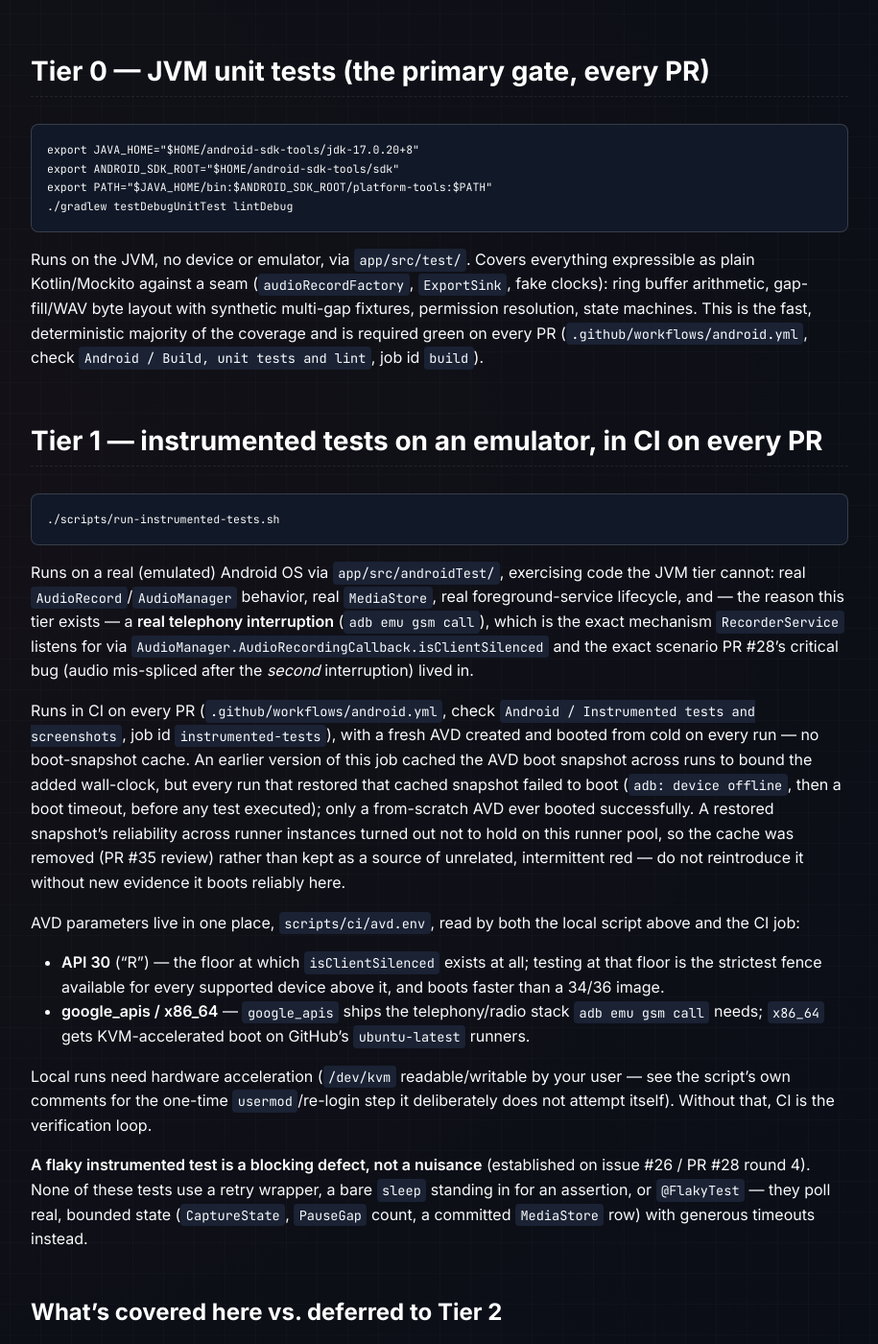
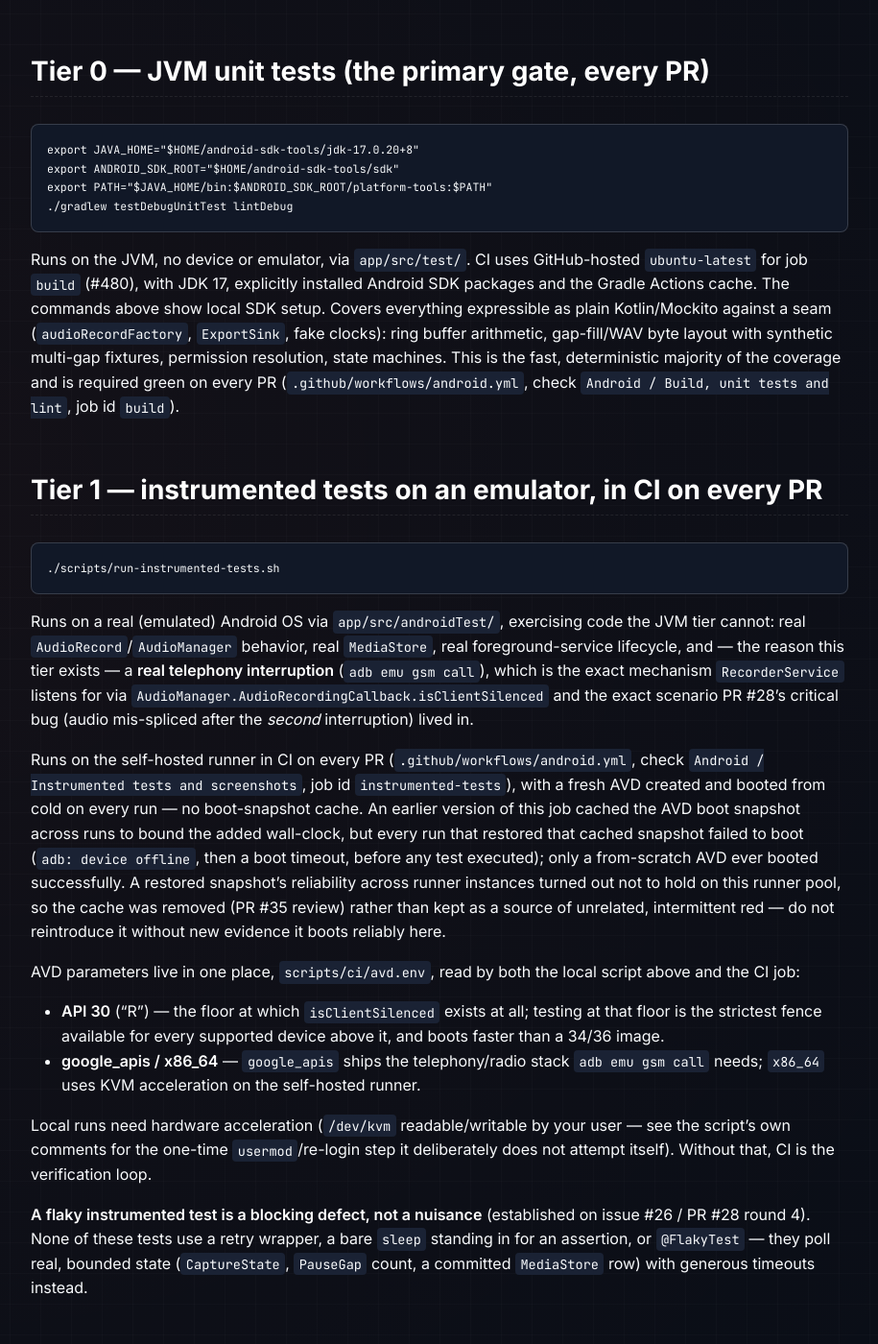
Before and after one commit to alexandre-machado/audio-blackbox, a Jekyll site: the page built from docs/testing/tiers.md, in a window 1280 px wide and 1400 px high, scrolled down 274 px. Shown: the whole window at 96% size, without its empty margins (182-1097 px from the left). Built offline with Jekyll 4.4.1, drawn with Linux system fonts in a browser that asks for light colours; our own code applies the rules of GitHub Pages for plain Markdown files.

Commit message:
ci: run build/lint, listing diff and the site on GitHub-hosted runners (#480 option c)
Owner decision AB-2411-47: trial of @arch option (c) from #480, reverted on trouble. Only the
emulator job and the Play deploy stay on the shared self-hosted runner.

- To ubuntu-latest: android.yml build (Android / Build, unit tests and lint),
  custom-listing-diff, and site.yml build and deploy (the Cloudflare jobs were already hosted).
  Each one sets up JDK 17, Android SDK 37.1 / build-tools 37.0.0, Gradle (cache, read-only on
  PRs), Python 3.12, and the locked Jekyll toolchain under RUNNER_TEMP. No self-hosted
  paths remain.
- Self-hosted, unchanged: instrumented-tests and deploy-playstore (keystore and Play secrets).
- Removed from the self-hosted instrumented job: the step running `sudo rm -rf` of hosted
  toolchains and `sudo docker image prune -af` on a host shared with another project.
- Secrets: the moved jobs reference no secrets (R8 needs no keystore; listing uses
  github.token). Fork guards, permissions and PR-only concurrency are unchanged.
- AGENTS.md §6/§9, docs/testing/tiers.md and docs/development/cloudflare-hotsite.md describe
  the split and #480's observation and revert criteria.

Refs #480

Co-Authored-By: Claude Opus 5.5 <noreply@anthropic.com>
Claude-Session: https://claude.ai/code/session_01DAuwvqLMqUYR79G1y28TuE

````diff
--- a/docs/testing/tiers.md
+++ b/docs/testing/tiers.md
@@ -13,7 +13,9 @@ export PATH="$JAVA_HOME/bin:$ANDROID_SDK_ROOT/platform-tools:$PATH"
 ./gradlew testDebugUnitTest lintDebug
 ```
 
-Runs on the JVM, no device or emulator, via `app/src/test/`. Covers everything expressible as
+Runs on the JVM, no device or emulator, via `app/src/test/`. CI uses GitHub-hosted
+`ubuntu-latest` for job `build` (#480), with JDK 17, explicitly installed Android SDK
+packages and the Gradle Actions cache. The commands above show local SDK setup. Covers everything expressible as
 plain Kotlin/Mockito against a seam (`audioRecordFactory`, `ExportSink`, fake clocks): ring
 buffer arithmetic, gap-fill/WAV byte layout with synthetic multi-gap fixtures, permission
 resolution, state machines. This is the fast, deterministic majority of the coverage and is
@@ -32,7 +34,7 @@ lifecycle, and — the reason this tier exists — a **real telephony interrupti
 `AudioManager.AudioRecordingCallback.isClientSilenced` and the exact scenario PR #28's critical
 bug (audio mis-spliced after the *second* interruption) lived in.
 
-Runs in CI on every PR (`.github/workflows/android.yml`, check `Android / Instrumented tests and screenshots`, job id `instrumented-tests`), with a fresh AVD
+Runs on the self-hosted runner in CI on every PR (`.github/workflows/android.yml`, check `Android / Instrumented tests and screenshots`, job id `instrumented-tests`), with a fresh AVD
 created and booted from cold on every run — no boot-snapshot cache. An earlier version of this
 job cached the AVD boot snapshot across runs to bound the added wall-clock, but every run that
 restored that cached snapshot failed to boot (`adb: device offline`, then a boot timeout, before
@@ -48,7 +50,7 @@ the CI job:
   is the strictest fence available for every supported device above it, and boots faster than a
   34/36 image.
 - **google_apis / x86_64** — `google_apis` ships the telephony/radio stack `adb emu gsm call`
-  needs; `x86_64` gets KVM-accelerated boot on GitHub's `ubuntu-latest` runners.
+  needs; `x86_64` uses KVM acceleration on the self-hosted runner.
 
 Local runs need hardware acceleration (`/dev/kvm` readable/writable by your user — see the
 script's own comments for the one-time `usermod`/re-login step it deliberately does not attempt
````
Also changed, not shown: AGENTS.md (+4 -2 lines), docs/development/cloudflare-hotsite.md (+2 -2 lines), .github/workflows/android.yml, .github/workflows/site.yml.
